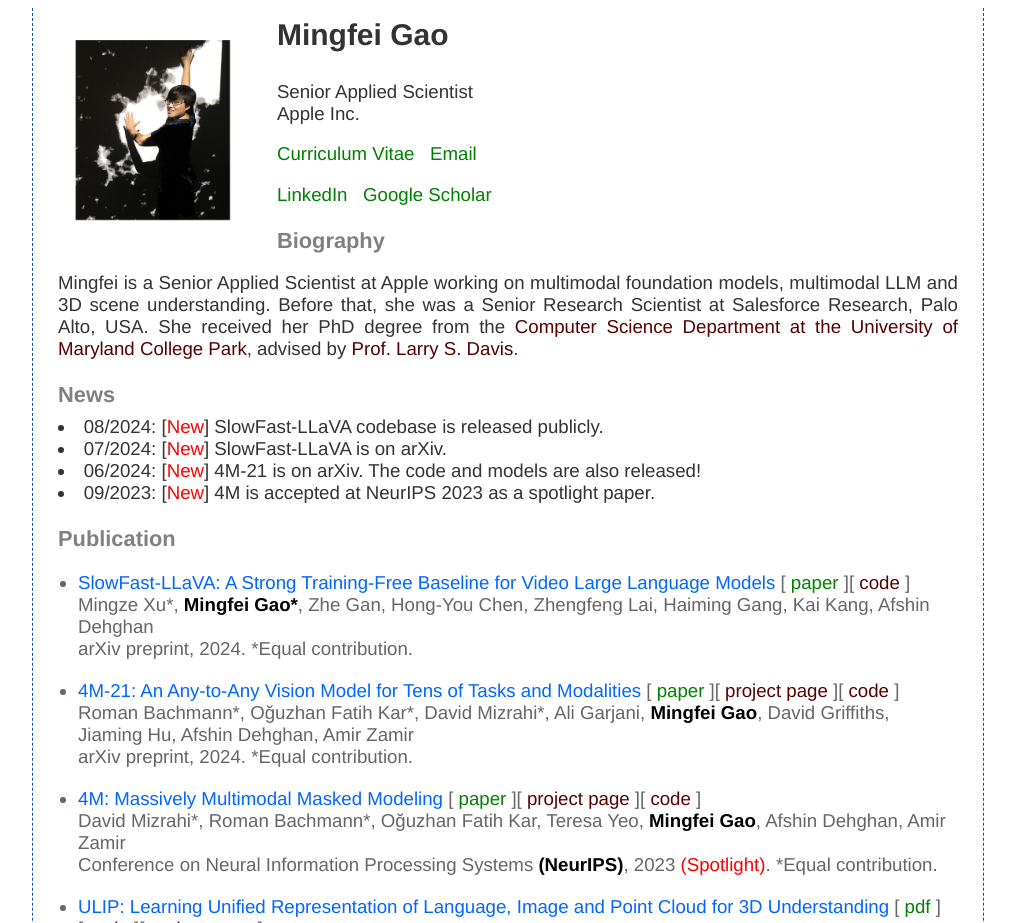
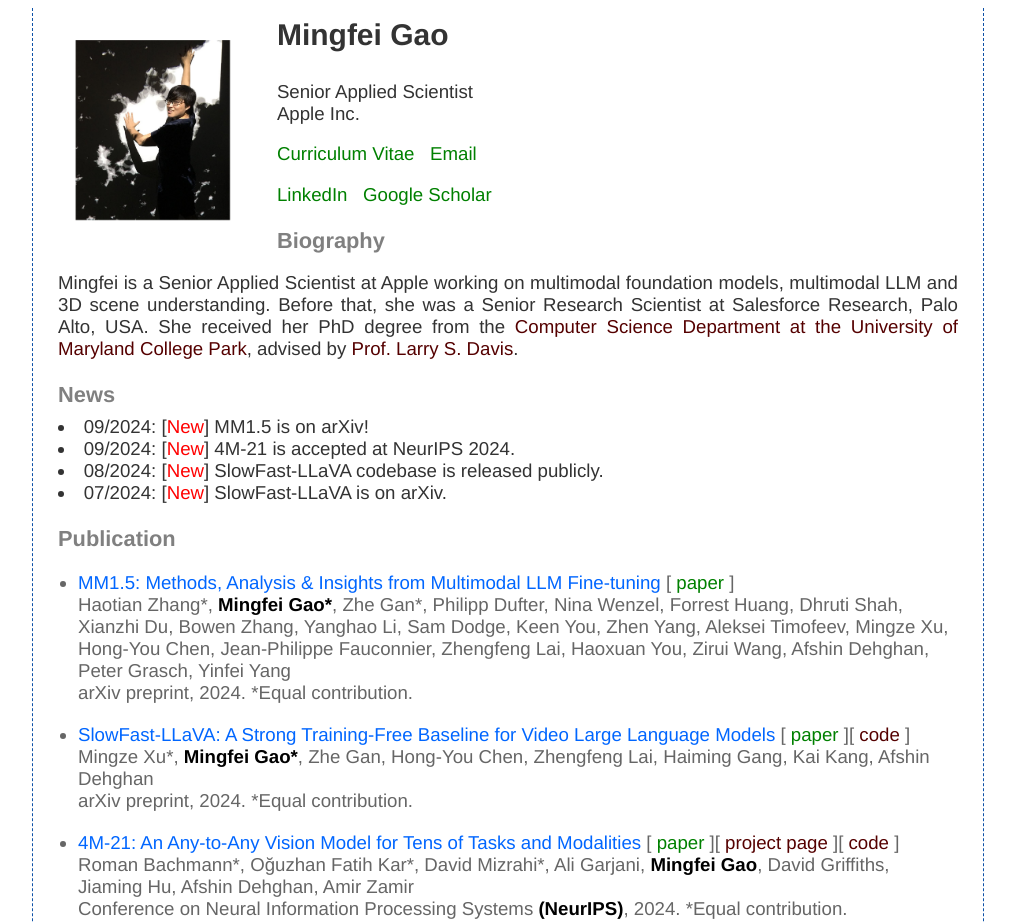
Before and after one commit to fly6464/fly6464.github.io, a plain HTML site: page index.html in a window 1280 px wide. Shown: the top 923 px of the page, without its empty margins (132-1147 px from the left). Drawn offline with Linux system fonts and the light colour scheme; a web font is replaced by a local one.

Commit message:
update news

```diff
--- a/index.html
+++ b/index.html
@@ -37,17 +37,19 @@
 
         <div class=section>
     <h3>News</h3>
+	<li> 09/2024: [<font color="red"><strong>New</strong></font>]  MM1.5 is on arXiv!
+	<li> 09/2024: [<font color="red"><strong>New</strong></font>]  4M-21 is accepted at NeurIPS 2024.
 	<li> 08/2024: [<font color="red"><strong>New</strong></font>]  SlowFast-LLaVA codebase is released publicly.
     <li> 07/2024: [<font color="red"><strong>New</strong></font>]  SlowFast-LLaVA is on arXiv.
-    <li> 06/2024: [<font color="red"><strong>New</strong></font>]  4M-21 is on arXiv. The code and models are also released!
-    <li> 09/2023: [<font color="red"><strong>New</strong></font>] 4M is accepted at NeurIPS 2023 as a spotlight paper.
 	<h3>Publication</h3>
 
 	<ul class=paper>
+<li><a class="papertitle" href="javascript:void(0)">MM1.5: Methods, Analysis & Insights from Multimodal LLM Fine-tuning</a> [&nbsp;<a class=link href="https://arxiv.org/pdf/2409.20566">paper</a>&nbsp;]<br>
+	Haotian Zhang*, <b>Mingfei Gao*</b>, Zhe Gan*, Philipp Dufter, Nina Wenzel, Forrest Huang, Dhruti Shah, Xianzhi Du, Bowen Zhang, Yanghao Li, Sam Dodge, Keen You, Zhen Yang, Aleksei Timofeev, Mingze Xu, Hong-You Chen, Jean-Philippe Fauconnier, Zhengfeng Lai, Haoxuan You, Zirui Wang, Afshin Dehghan, Peter Grasch, Yinfei Yang<br>arXiv preprint, 2024. *Equal contribution.
 <li><a class="papertitle" href="javascript:void(0)">SlowFast-LLaVA: A Strong Training-Free Baseline for Video Large Language Models</a> [&nbsp;<a class=link href="https://arxiv.org/pdf/2407.15841">paper</a>&nbsp;][&nbsp;<a href="https://github.com/apple/ml-slowfast-llava">code</a>&nbsp;]<br>
 	Mingze Xu*, <b>Mingfei Gao*</b>, Zhe Gan, Hong-You Chen, Zhengfeng Lai, Haiming Gang, Kai Kang, Afshin Dehghan<br>arXiv preprint, 2024. *Equal contribution.
 <li><a class="papertitle" href="javascript:void(0)">4M-21: An Any-to-Any Vision Model for Tens of Tasks and Modalities</a> [&nbsp;<a class=link href="https://arxiv.org/abs/2406.09406">paper</a>&nbsp;][&nbsp;<a href="https://4m.epfl.ch/">project page</a>&nbsp;][&nbsp;<a href="https://github.com/apple/ml-4m/">code</a>&nbsp;]<br>
-	Roman Bachmann*, O&#287uzhan Fatih Kar*, David Mizrahi*, Ali Garjani, <b>Mingfei Gao</b>, David Griffiths, Jiaming Hu, Afshin Dehghan, Amir Zamir<br>arXiv preprint, 2024. *Equal contribution.
+	Roman Bachmann*, O&#287uzhan Fatih Kar*, David Mizrahi*, Ali Garjani, <b>Mingfei Gao</b>, David Griffiths, Jiaming Hu, Afshin Dehghan, Amir Zamir<br>Conference on Neural Information Processing Systems <b>(NeurIPS)</b>, 2024. *Equal contribution.
 <li><a class="papertitle" href="javascript:void(0)">4M: Massively Multimodal Masked Modeling</a> [&nbsp;<a class=link href="https://arxiv.org/abs/2312.06647">paper</a>&nbsp;][&nbsp;<a href="https://4m.epfl.ch/">project page</a>&nbsp;][&nbsp;<a href="https://github.com/apple/ml-4m/">code</a>&nbsp;]<br>
     David Mizrahi*, Roman Bachmann*, O&#287uzhan Fatih Kar, Teresa Yeo, <b>Mingfei Gao</b>, Afshin Dehghan, Amir Zamir<br>
     Conference on Neural Information Processing Systems <b>(NeurIPS)</b>, 2023 <font color="red"><strong>(Spotlight)</strong></font>. *Equal contribution.
```
